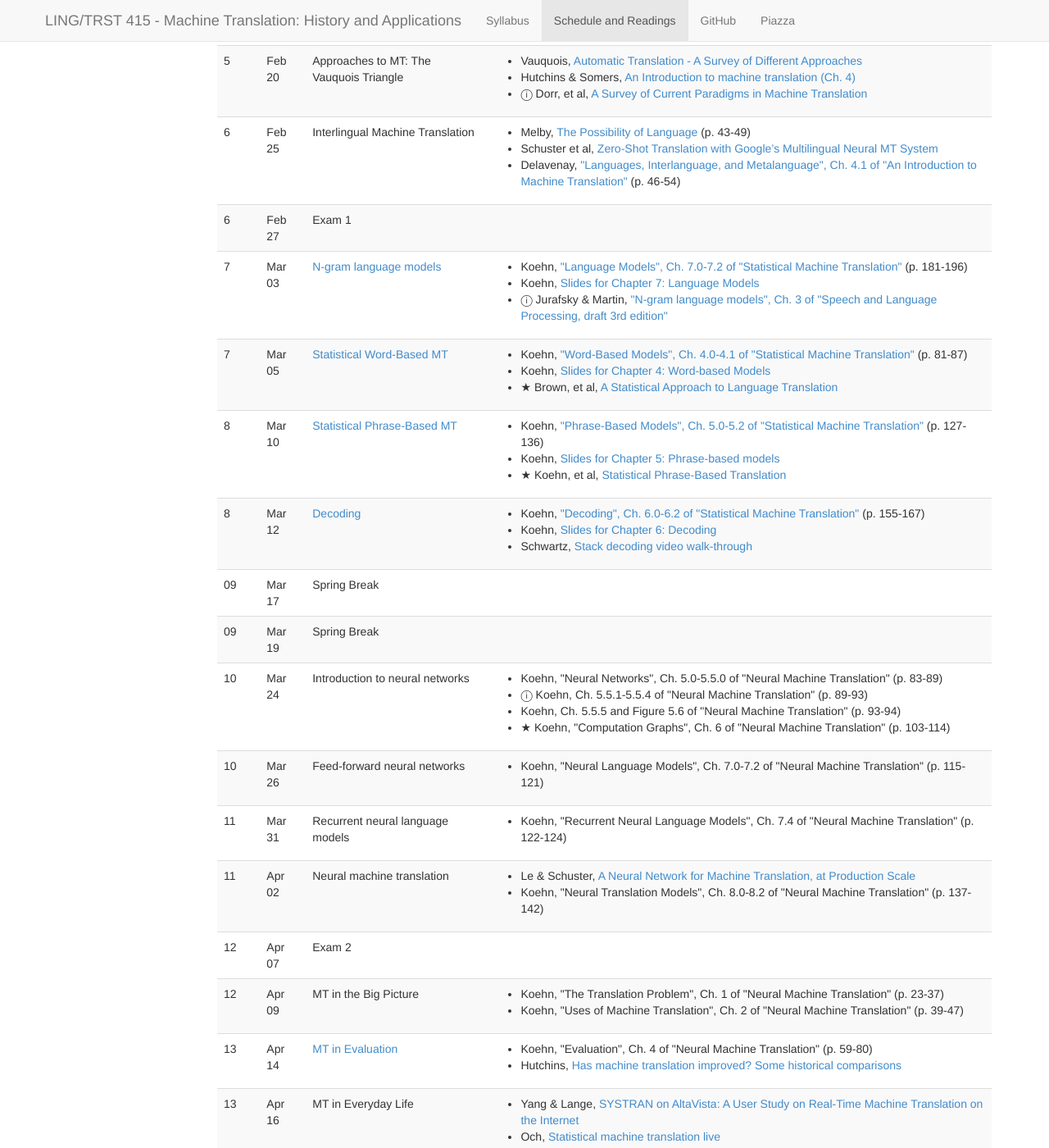
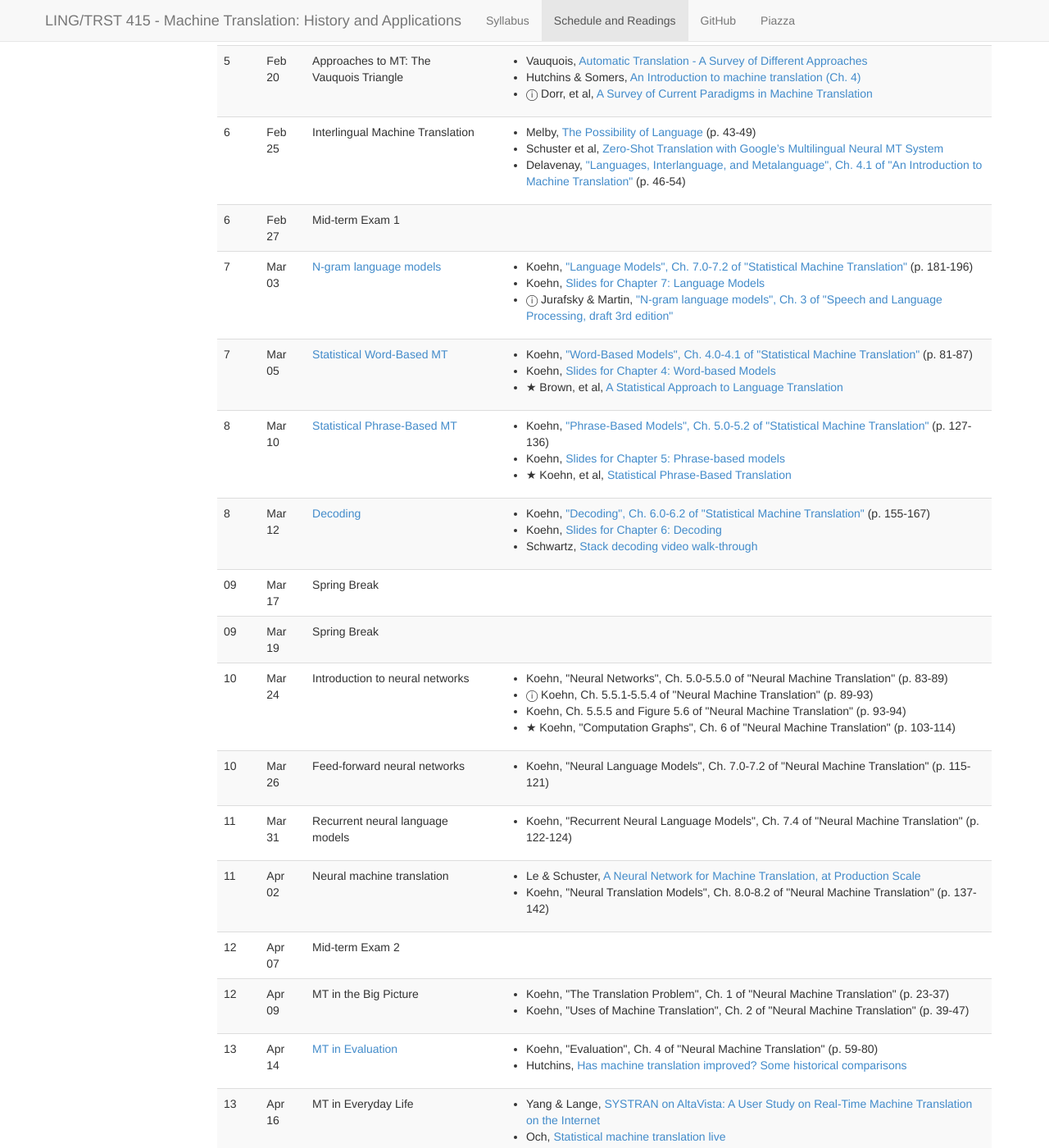
Before and after one commit to 2020-Spring-UIUC-LING415/2020-Spring-UIUC-LING415.github.io, a Jekyll site: the page built from schedule.md, in a window 1280 px wide and 1400 px high, scrolled down 1315 px. Shown: the whole window at 82% size. Built offline with Jekyll 4.4.1, drawn with Linux system fonts in a browser that asks for light colours; nearby versions of some CDN libraries; some of the changed text lies outside the part shown.

Commit message:
Update schedule.yaml

```diff
--- a/_data/schedule.yaml
+++ b/_data/schedule.yaml
@@ -305,7 +305,7 @@
 -
   week: 6
   date: 2020-02-27
-  title: Exam 1
+  title: Mid-term Exam 1
 -
   week: 7
   date: 2020-03-03
@@ -457,7 +457,7 @@
 -
   week: 12
   date: 2020-04-07
-  title: Exam 2
+  title: Mid-term Exam 2
 -
   week: 12
   date: 2020-04-09
@@ -603,5 +603,5 @@
 -
   week: 16
   date: 2020-05-05
-  title: Exam 3
+  title: Comprehensive Final Exam
   lecturer: Lane Schwartz
```
